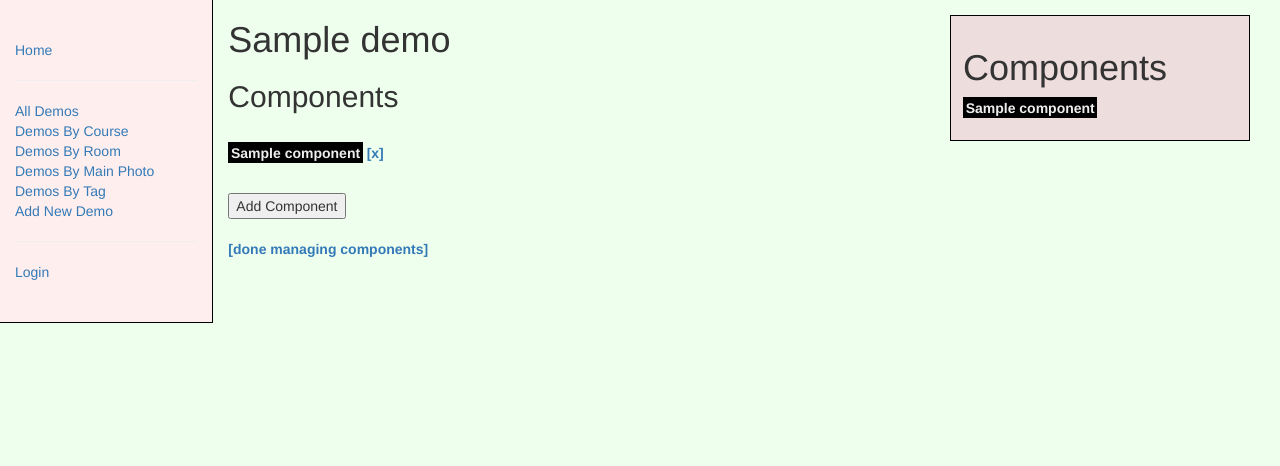
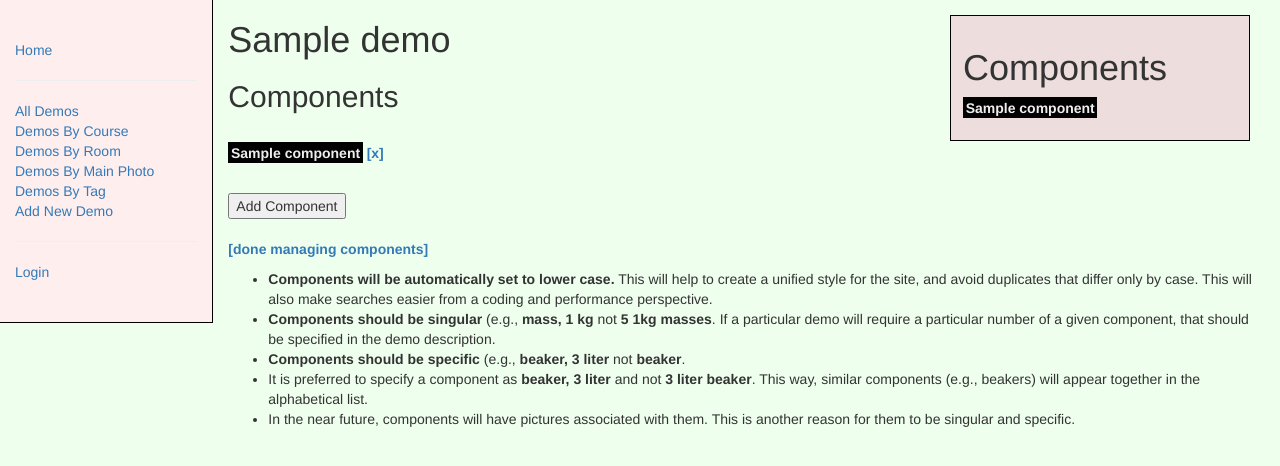
Before and after one commit to runner3735/physics, a Django app: template physics/templates/physics/manage_components.html in a window 1280 px wide. Shown: the top 466 px of the page. Run offline with Django 3.2, Linux system fonts and the light colour scheme; the template is opened without the code that fills it: most values are stand-ins (such as "Sample title", 1, 10 or a date in 2020); some libraries are stand-ins or nearby versions.

Commit message:
updated some templates to provide help and suggestion text.

```diff
--- a/install_notes.txt
+++ b/install_notes.txt
@@ -18,6 +18,7 @@ sudo apt-get install mysql-server
 sudo apt-get install mc
 sudo apt-get install nginx
 sudo apt-get install supervisor
+sudo apt-get install ghostscript
 sudo apt-get install libmysqlclient-dev
 sudo apt-get install python-dev (not needed)
 sudo apt-get install python3-dev
--- a/physics/templates/physics/demo_form.html
+++ b/physics/templates/physics/demo_form.html
@@ -3,6 +3,12 @@
 {% block content %}
 
 <h1>Add New Demo</h1>
+  <ul>
+    <li><strong>Only the Name and Course are required to be filled out (you must specify at least one course).</strong></li>
+    <li><strong>Multiple courses can be specified, but only one room.</strong></li>
+    <li><strong>The Name will be automatically capitalized (first letter of each word). You can edit the name later and adjust the capitalization
+    in the rare case this is not appropriate.</strong></li>
+  </ul>
 <form action="" method="post">
     {% csrf_token %}
     <br />
--- a/physics/templates/physics/manage_components.html
+++ b/physics/templates/physics/manage_components.html
@@ -23,5 +23,16 @@
   </form>
   <br />
   <p><strong><a href="{% url 'demo-detail' demo.id %}">[done managing components]</a></strong></p>
+  <ul>
+    <li><strong>Components will be automatically set to lower case.</strong>
+    This will help to create a unified style for the site, and avoid duplicates that differ only by case.  This will also make searches easier from a coding
+    and performance perspective.</li>
+    <li><strong>Components should be singular</strong> (e.g., <strong>mass, 1 kg</strong> not <strong>5 1kg masses</strong>.
+    If a particular demo will require a particular number of a given component, that should be specified in the demo description.</li>
+    <li><strong>Components should be specific</strong> (e.g., <strong>beaker, 3 liter</strong> not <strong>beaker</strong>.</li>
+    <li>It is preferred to specify a component as <strong>beaker, 3 liter</strong> and not <strong>3 liter beaker</strong>.
+    This way, similar components (e.g., beakers) will appear together in the alphabetical list.</li>
+    <li>In the near future, components will have pictures associated with them.  This is another reason for them to be singular and specific.</li>
+  </ul>
 
 {% endblock %}
--- a/physics/templates/physics/manage_tags.html
+++ b/physics/templates/physics/manage_tags.html
@@ -22,5 +22,9 @@
     </form>
   <br />
   <p><strong><a href="{% url 'demo-detail' demo.id %}">[done managing tags]</a></strong></p>
-
+  <ul>
+    <li><strong>Tags will be automatically set to lower case.</strong>
+    This will help to create a unified style for the site, and avoid duplicates that differ only by case.  This will also make searches easier from a coding
+    and performance perspective.</li>
+  </ul>
 {% endblock %}
```
